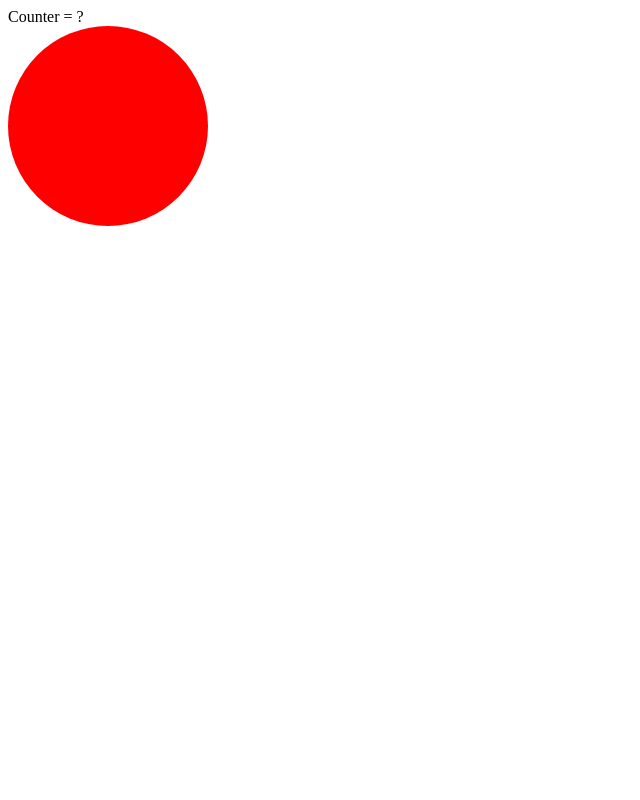
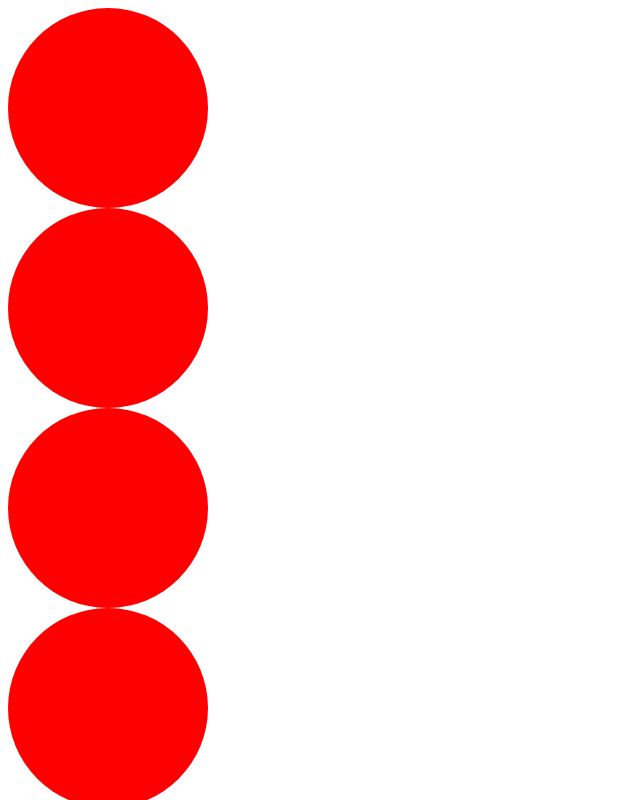
Before and after one commit to egidijusguobis/react-nd, a React (Create React App) app in the folder nd/: page / in a window 1280 px wide. Shown: the top 800 px of the page, without its empty margins (0-640 px from the left). Built offline with nearby package versions, Linux system fonts and the light colour scheme.

Commit message:
10-balloons

```diff
--- a/nd/src/App.jsx
+++ b/nd/src/App.jsx
@@ -1,9 +1,25 @@
 // import './App.css';
 import Balloon from './Components/Balloon'
 
+const data = [
+  {color: 'red'},
+  {color: 'red'},
+  {color: 'red'},
+  {color: 'red'},
+  {color: 'red'},
+  {color: 'red'},
+  {color: 'red'},
+  {color: 'red'},
+  {color: 'red'},
+  {color: 'red'},
+]
+
 function App() {
   return(
-   <Balloon color={'red'}></Balloon>
+    <>
+    {data.map((balloon, index) => <Balloon key={index} color={balloon.color}></Balloon>)}
+    </>
+
   );
 }
 
--- a/nd/src/Components/Balloon.jsx
+++ b/nd/src/Components/Balloon.jsx
@@ -3,7 +3,6 @@
 function Balloon (props) {
     return (
         <>
-        <div>Counter = ?</div>
         <div className='balloon' style={{background: props.color}}></div>
         </>
     );
```
